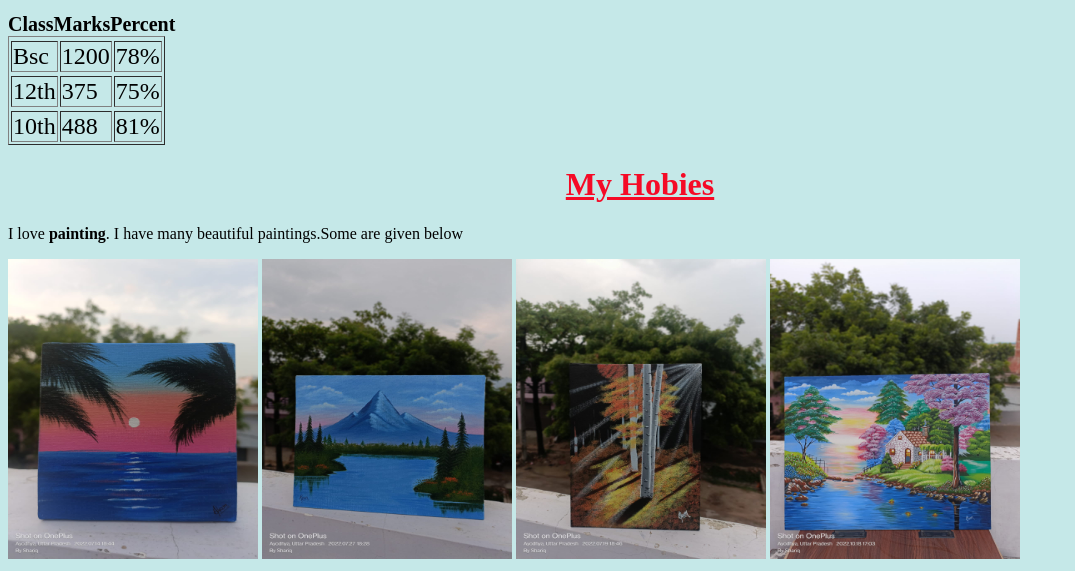
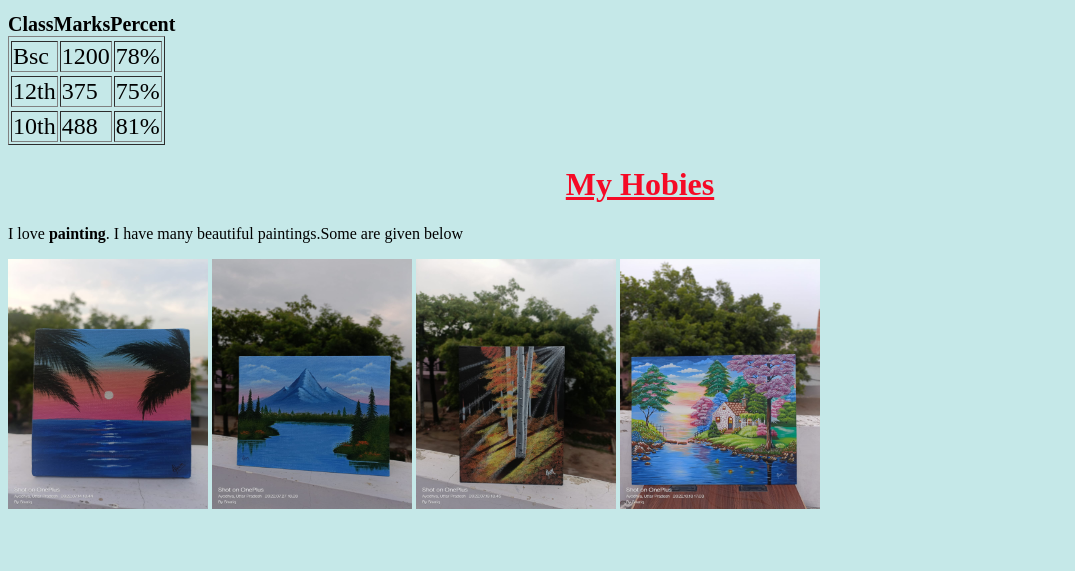
Before and after one commit to Ehtisham9198/eram, a plain HTML site: page index.html in a window 1280 px wide. Shown: the part 569-1140 px from the top of the page, without its empty margins (0-1075 px from the left). After the commit the page ends 1090 px from the top, so only its background shows below. Drawn offline with Linux system fonts and the light colour scheme.

Commit message:
Update index.html

```diff
--- a/index.html
+++ b/index.html
@@ -12,7 +12,7 @@
 
     <p class="eram1">My name is <b>ERAM FATIMA</b>. I am from <b>Ayodhya(U.P.)</b>. I have done my 10th and 12th from <b>Adarsh Inter College Rudauli
     </b>Currently I am persuing Bsc from <b>Shiv Shavitri Mahavidyalay</b>.</p>
-    <img src="./IMG-20230424-WA0013.jpg" class="eram4" alt="image2" height="350" width="300">
+    <img src="./IMG-20230424-WA0013.jpg" class="eram4" alt="image2" height="350" width="270">
     <h1 style="color: #f50a26;" class="eram5"> My Qualification</h1>
     <p class="eram">I am an enthusiastic learner. I have participated in many comptitions and extra curriculer activities.I always made top position in my academics.</p>
     <table border="">
@@ -31,9 +31,9 @@
     </table>
     <h1 class="eram6" style="color: #f50a26;;">My Hobies</h1>
     <p class="eram2">I love <b>painting</b>. I have many beautiful paintings.Some are given below</p>
-    <img src="./IMG-20221211-WA0028.jpg " alt="image1" height="300" width="250" >
-    <img src="./IMG-20221211-WA0025.jpg" alt="" height="300" width="250">
-    <img src="./IMG-20221211-WA0026.jpg" alt="" height="300" width="250">
-    <img src="./IMG-20221211-WA0027.jpg" alt="" height="300" width="250">
+    <img src="./IMG-20221211-WA0028.jpg " alt="image1" height="250" width="200" >
+    <img src="./IMG-20221211-WA0025.jpg" alt="" height="250" width="200">
+    <img src="./IMG-20221211-WA0026.jpg" alt="" height="250" width="200">
+    <img src="./IMG-20221211-WA0027.jpg" alt="" height="250" width="200">
 </body>
 </html>
```
